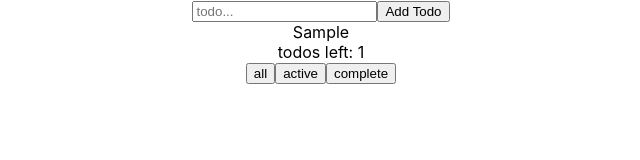
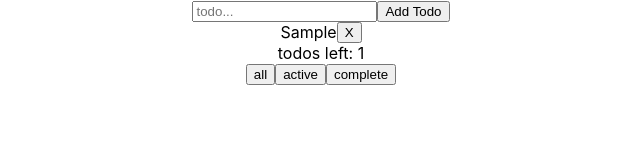
Before and after one commit to thoriqnf/Simple-practice, a React (Create React App) app in the folder todoReact/: page / in a window 1280 px wide. Both pictures are taken after typing "Sample" into the empty fields and a click on the button "Add Todo". Shown: the top 160 px of the page, without its empty margins (319-959 px from the left). Built offline with nearby package versions, Linux system fonts and the light colour scheme.

Commit message:
Adding delete button

```diff
--- a/todoReact/src/components/Todo.js
+++ b/todoReact/src/components/Todo.js
@@ -1,8 +1,15 @@
 import React from 'react';
 
 export default props => (
-  <div style={{textDecoration: props.todo.complete ?  'line-through': ""}}
-  onClick={props.toggleComplete}>
-    {props.todo.text}
+  <div style={{ display: "flex", justifyContent: 'center' }}>
+    <div
+      style={{
+          textDecoration: props.todo.complete ? 'line-through' : ""
+      }}
+      onClick={props.toggleComplete}
+    >
+      {props.todo.text}
+    </div>
+    <button onClick={props.onDelete}>X</button>
   </div>
 );
--- a/todoReact/src/components/TodoList.js
+++ b/todoReact/src/components/TodoList.js
@@ -34,6 +34,12 @@
     });
   };
 
+  handleDeleteToDo = (id) =>{
+    this.setState({
+      todos: this.state.todos.filter(todo => todo.id !== id)
+    });
+  };
+
   render(){
     let todos = [];
 
@@ -52,6 +58,7 @@
           <Todo
             key={todo.id}
             toggleComplete={() => this.toggleComplete(todo.id)}
+            onDelete={() => this.handleDeleteToDo(todo.id)}
             todo={todo}/>
         ))}
         <div>todos left: {this.state.todos.filter(todo => !todo.complete).length} </div>
```
